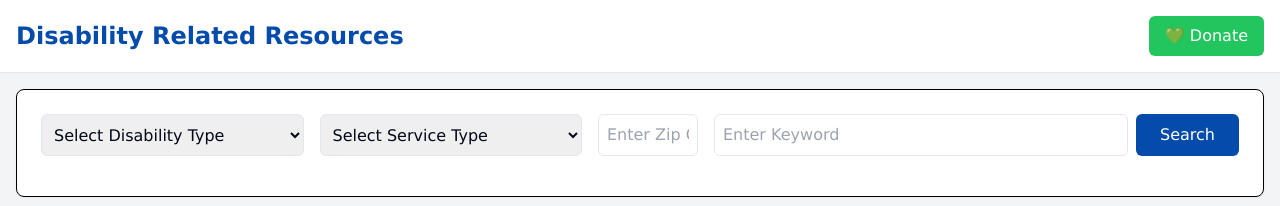
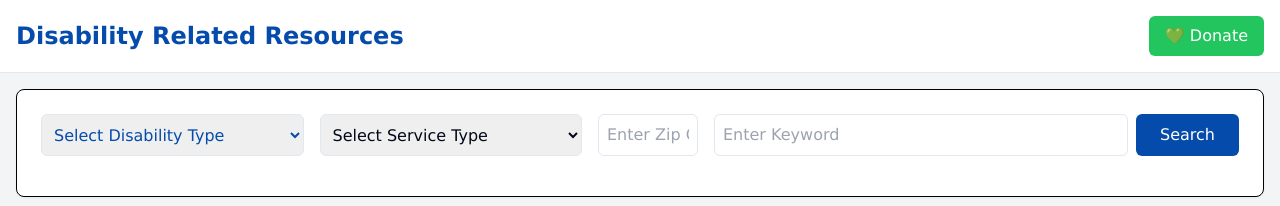
Before and after one commit to disrelres/elegant-react-nook, a React (Vite) app: page / in a window 1280 px wide. Shown: the top 206 px of the page. Built offline with nearby package versions, Linux system fonts and the light colour scheme; no server answers; the database is empty.

Commit message:
Update disability type dropdown style
Change the text color of the disability type dropdown to blue for better visibility and aesthetics.

```diff
--- a/src/components/SearchSection.tsx
+++ b/src/components/SearchSection.tsx
@@ -157,7 +157,7 @@ export const SearchSection = () => {
       <div className="bg-white p-6 rounded-lg shadow-sm mb-8 border border-black">
         <div className="grid grid-cols-1 md:grid-cols-[1fr_1fr_100px_2fr] gap-4 mb-4">
           <select
-            className="p-2 border rounded-md font-['Verdana']"
+            className="p-2 border rounded-md font-['Verdana'] text-[#044bab]"
             value={disabilityType}
             onChange={(e) => setDisabilityType(e.target.value as DisabilityType | "")}
           >
```
